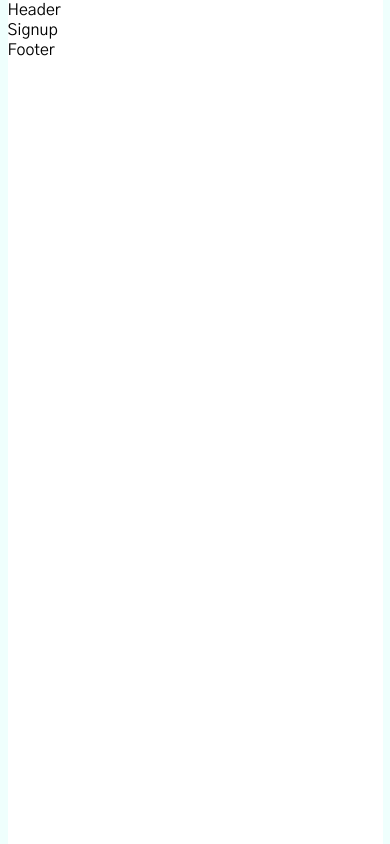
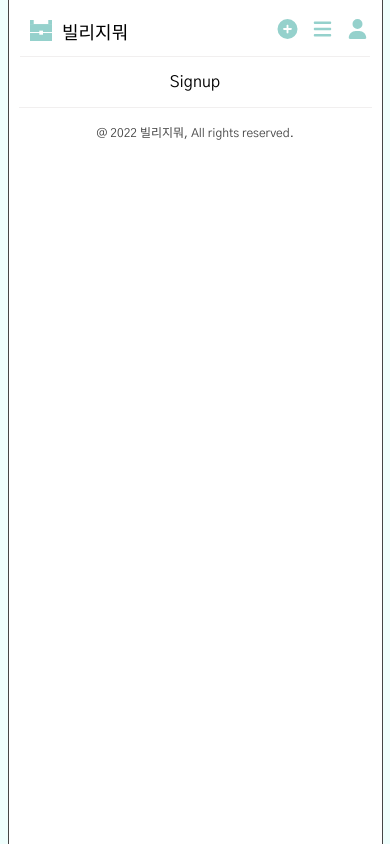
Before and after one commit to wonyong92/cobMainPrBackup, a React (Create React App) app in the folder client/: page /signup in a window 390 px wide. Built offline with nearby package versions, Linux system fonts and the light colour scheme.

Commit message:
Design:공용컴포넌트(모바일)

```diff
--- a/client/package.json
+++ b/client/package.json
@@ -3,6 +3,9 @@
     "version": "0.1.0",
     "private": true,
     "dependencies": {
+        "@fortawesome/fontawesome-svg-core": "^6.2.0",
+        "@fortawesome/free-solid-svg-icons": "^6.2.0",
+        "@fortawesome/react-fontawesome": "^0.2.0",
         "@testing-library/jest-dom": "^5.14.1",
         "@testing-library/react": "^13.0.0",
         "@testing-library/user-event": "^13.2.1",
--- a/client/src/App.css
+++ b/client/src/App.css
@@ -1,6 +1,6 @@
 @import url('https://fonts.googleapis.com/css2?family=Gothic+A1:wght@100;200;300;400;500;600;700;800&display=swap');
 
-*  {
+* {
     box-sizing: border-box;
     font-family: 'Gothic A1', sans-serif;
 }
@@ -11,24 +11,31 @@ body {
     align-items: center;
     min-height: 100vh;
     margin: 0px;
-  background-color: #EFFFFD;
-
+    background-color: white;
 }
 
-@media (min-width: 375px) {
+/* 500px 이하일때 */
+@media screen and (max-width: 500px) {
+    body {
+        background-color: #effffd;
+    }
     .App {
         width: 375px;
         background-color: white;
-
+        border-left: 1px #464646 solid;
+        border-right: 1px #464646 solid;
     }
 }
 
 #root {
     display: flex;
-
 }
 
 .App {
     min-height: 100vh;
     margin: 0;
+    padding: 10px;
+    display: flex;
+    flex-direction: column;
+    align-items: center;
 }
--- a/client/src/components/Footer.tsx
+++ b/client/src/components/Footer.tsx
@@ -1,6 +1,15 @@
+import styled from 'styled-components';
 const Footer = () => {
-  return (
-    <div>Footer</div>
-  )
-}
+    return <MyFooter>@ 2022 빌리지뭐, All rights reserved.</MyFooter>;
+};
 export default Footer;
+
+const MyFooter = styled.footer`
+    font-size: 12px;
+    text-align: center;
+    color: #464646;
+    border-top: 1px solid #f1efef;
+    width: 100%;
+    padding: 15px;
+    margin-top: 15px;
+`;
--- a/client/src/components/Header.tsx
+++ b/client/src/components/Header.tsx
@@ -1,6 +1,79 @@
+import styled from 'styled-components';
+import { ReactComponent as Logo } from '../asessts/img/logo.svg';
+import { FontAwesomeIcon } from '@fortawesome/react-fontawesome';
+import {
+    faBars,
+    faUser,
+    faCirclePlus,
+} from '@fortawesome/free-solid-svg-icons';
+import { useNavigate } from 'react-router-dom';
+import { useState } from 'react';
+import MenuModal from './MenuModal';
+
 const Header = () => {
-  return (
-    <div>Header</div>
-  )
-}
+    const navigate = useNavigate();
+    const [menuModal, setMenuModal] = useState(false);
+    return (
+        <MyHeader>
+            <LogoWrapper onClick={() => navigate(`/`)}>
+                <LogoSVG />
+                <div className="title">빌리지뭐</div>
+            </LogoWrapper>
+            <Icons>
+                <FontAwesomeIcon
+                    icon={faCirclePlus}
+                    onClick={() => navigate(`/postwrite`)}
+                    className="icon"
+                />
+                <FontAwesomeIcon
+                    icon={faBars}
+                    onClick={() => setMenuModal(true)}
+                    className="icon"
+                />
+                <FontAwesomeIcon
+                    icon={faUser}
+                    onClick={() => navigate(`/mypage`)}
+                    className="icon"
+                />
+            </Icons>
+            {menuModal ? (
+                <MenuModal menuModal={menuModal} setMenuModal={setMenuModal} />
+            ) : null}
+        </MyHeader>
+    );
+};
 export default Header;
+
+const MyHeader = styled.header`
+    display: flex;
+    justify-content: space-between;
+    align-items: center;
+    min-width: 350px;
+    min-height: 40px;
+    padding-top: 5px;
+    padding-bottom: 10px;
+    border-bottom: 1px solid #f1efef;
+    margin-bottom: 15px;
+`;
+const LogoWrapper = styled.div`
+    display: flex;
+    align-items: center;
+    justify-content: center;
+    cursor: pointer;
+    .title {
+        font-size: 18px;
+        padding-top: 3px;
+    }
+`;
+const LogoSVG = styled(Logo)`
+    margin: 0 10px;
+`;
+const Icons = styled.div`
+    .icon {
+        cursor: pointer;
+        color: #95d1cc;
+        width: 25px;
+        height: 20px;
+        margin-left: 10px;
+    }
+`;
--- /dev/null
+++ b/client/src/components/MenuModal.tsx
@@ -0,0 +1,100 @@
+import styled from 'styled-components';
+import { FontAwesomeIcon } from '@fortawesome/react-fontawesome';
+import { faX } from '@fortawesome/free-solid-svg-icons';
+
+interface PropsType {
+    menuModal: boolean;
+    setMenuModal: (state: boolean) => void;
+}
+const MenuModal = ({ setMenuModal }: PropsType) => {
+    const closeModal = () => {
+        setMenuModal(false);
+    };
+    const dummy: string[] = [
+        '인기리스트',
+        '디지털기기',
+        '생활가전',
+        '가구/인테리어',
+        '스포츠/레져',
+        '생활/주방',
+        '유아동',
+        '뷰티/미용',
+        '취미/게임/음반',
+        '도서',
+        '반려동물용품',
+    ];
+    return (
+        <ModalBackDrop onClick={closeModal}>
+            <Container>
+                <Top>
+                    <div className="title">카테고리</div>
+                    <FontAwesomeIcon
+                        icon={faX}
+                        onClick={closeModal}
+                        className="icon"
+                    />
+                </Top>
+                <Bottom>
+                    {dummy.map((el, idx: number) => (
+                        <Item key={idx}>{el}</Item>
+                    ))}
+                </Bottom>
+            </Container>
+        </ModalBackDrop>
+    );
+};
+
+export default MenuModal;
+const ModalBackDrop = styled.div`
+    position: fixed;
+    z-index: 999;
+    top: 10px;
+    left: 0;
+    bottom: 0;
+    right: 0;
+    display: flex;
+    justify-content: center;
+`;
+const Container = styled.div`
+    display: flex;
+    flex-direction: column;
+    align-items: center;
+    width: 340px;
+    height: 390px;
+    background-color: white;
+    box-shadow: rgba(100, 100, 100, 0.1) 1px -1px 3px 2px;
+`;
+const Top = styled.div`
+    display: flex;
+    align-items: center;
+    padding: 10px 0px;
+    border-bottom: 1px solid #f1efef;
+    width: 90%;
+    margin-top: 5px;
+    color: #282828;
+    .title {
+        font-weight: 600;
+        font-size: 15px;
+        width: 95%;
+        text-align: center;
+    }
+    .icon {
+        width: 5%;
+        cursor: pointer;
+    }
+`;
+const Bottom = styled.div`
+    margin-top: 5px;
+    display: flex;
+    flex-direction: column;
+    min-width: 280px;
+    align-items: flex-start;
+`;
+
+const Item = styled.div`
+    cursor: pointer;
+    color: #464646;
+    font-size: 14px;
+    font-weight: 300;
+    padding-top: 10px;
+`;
```
Also changed, not shown: client/src/components/Button.tsx (+34 -4 lines), client/src/asessts/img/logo.svg (added), 1 other file (tests, documents, lock files or other folders). Lines whose indentation alone changed are shown as unchanged.
